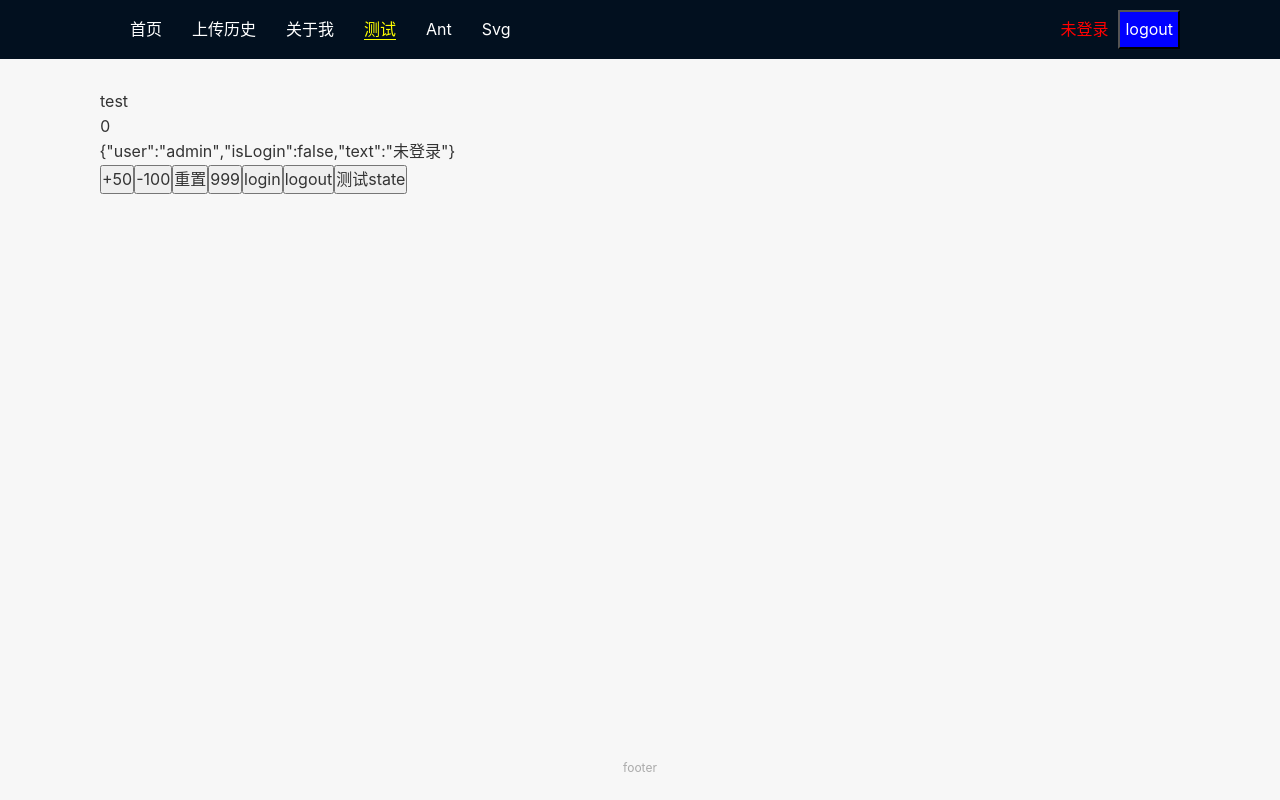
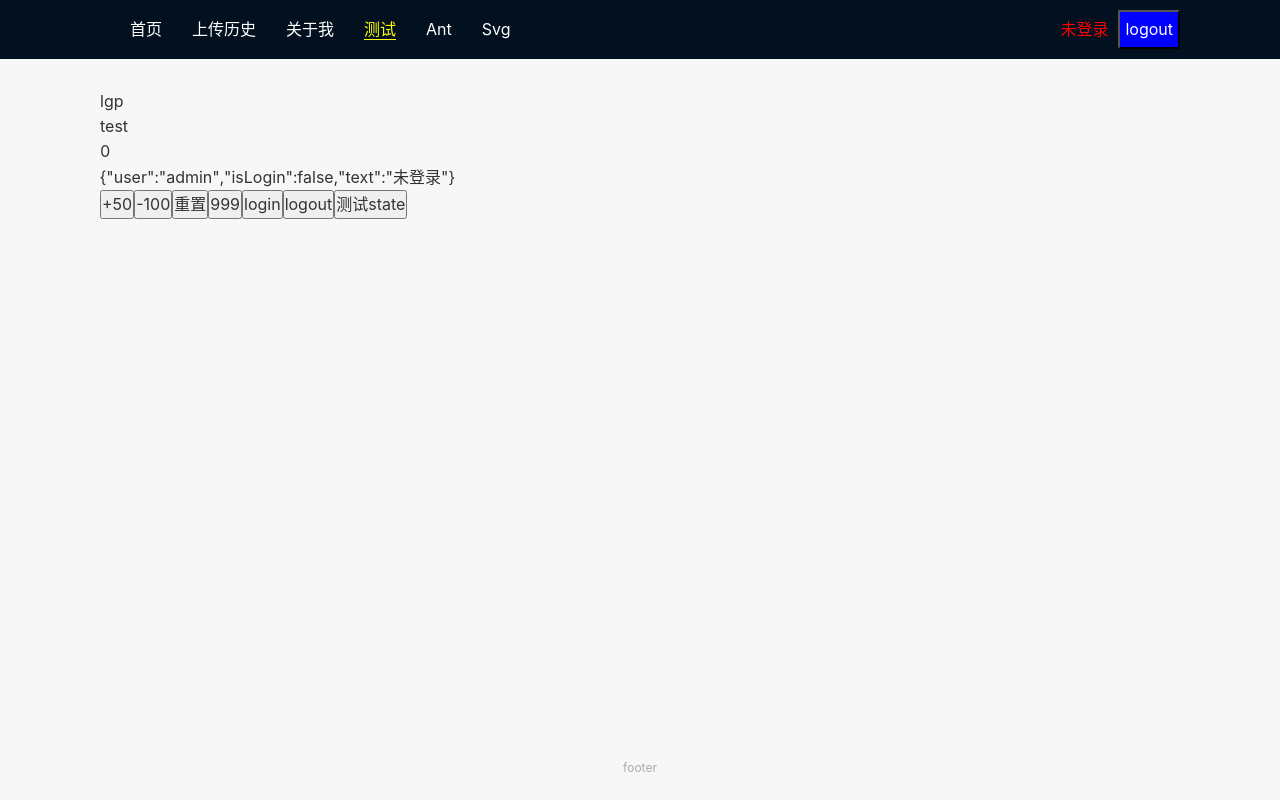
Before and after one commit to leigp555/react-ui-lib, a React app: page /test in a window 1280 px wide. Built offline with nearby package versions, Linux system fonts and the light colour scheme.

Commit message:
feat: 默认props

```diff
--- a/src/pages/Test.tsx
+++ b/src/pages/Test.tsx
@@ -1,14 +1,16 @@
 import React, { useEffect, useState } from 'react';
-
 import {
   asyncIncrement, decremented, incremented, asyncTest
 } from '../store/count';
 import { login, logout } from '../store/user';
 import { RootState, useAppDispatch, useAppSelector } from '../store';
 
-type Props = {}
+type Props = {
+  name:string
+}
 
 const Test: React.FC<Props> = (props) => {
+  const { name }=props
   const count = useAppSelector((state: RootState) => state.count.num);
   const user = useAppSelector((state: RootState) => state.user);
   const divRef=React.createRef<HTMLDivElement>()
@@ -23,6 +25,7 @@ const Test: React.FC<Props> = (props) => {
   })
   return (
     <>
+      <div>{name}</div>
       <div ref={divRef}>test</div>
       <div>{count}</div>
       <div>{JSON.stringify(user)}</div>
@@ -41,4 +44,8 @@ const Test: React.FC<Props> = (props) => {
   );
 };
 
+
+Test.defaultProps={
+  name: 'lgp'
+}
 export default Test;
```
Also changed, not shown: .eslintrc.js.
